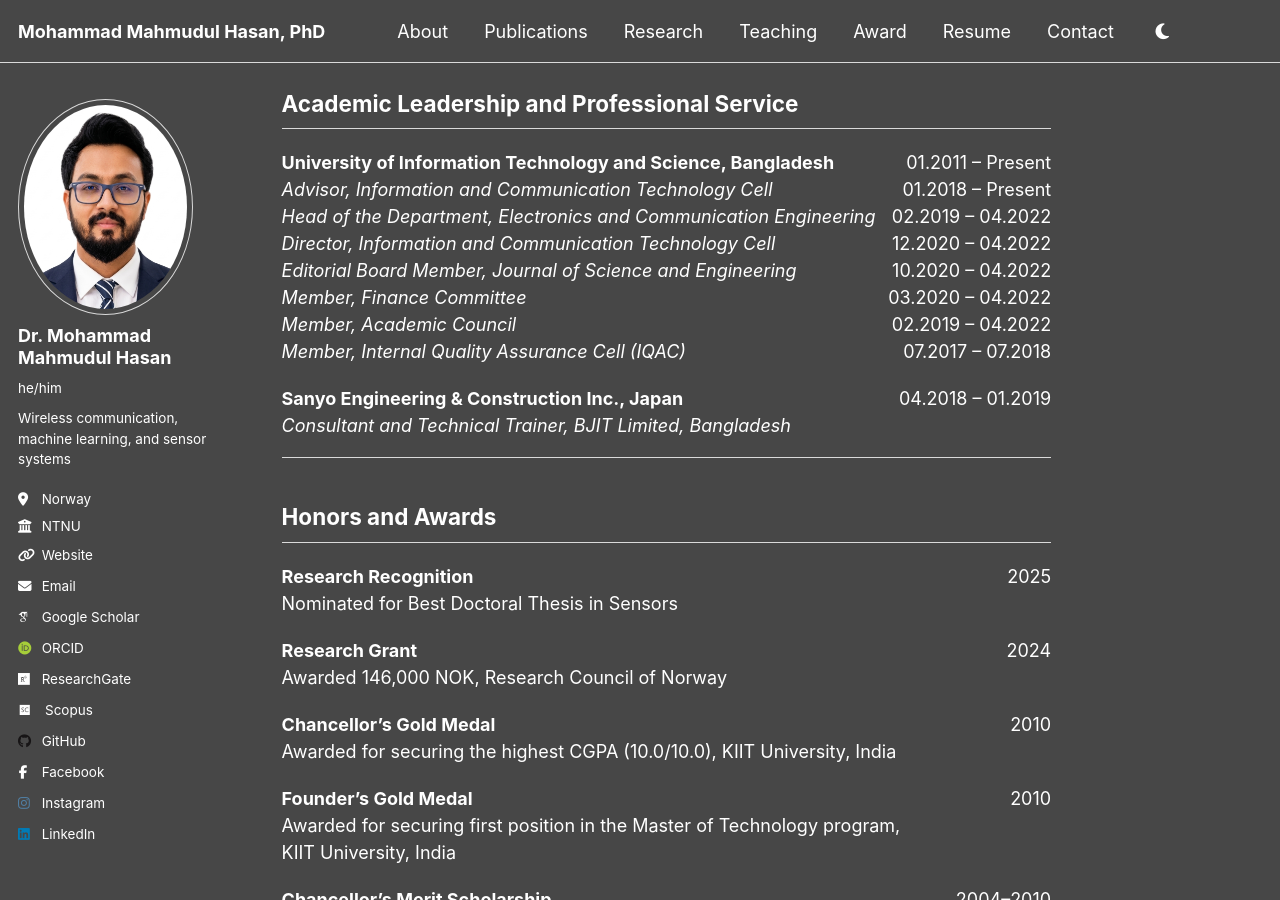
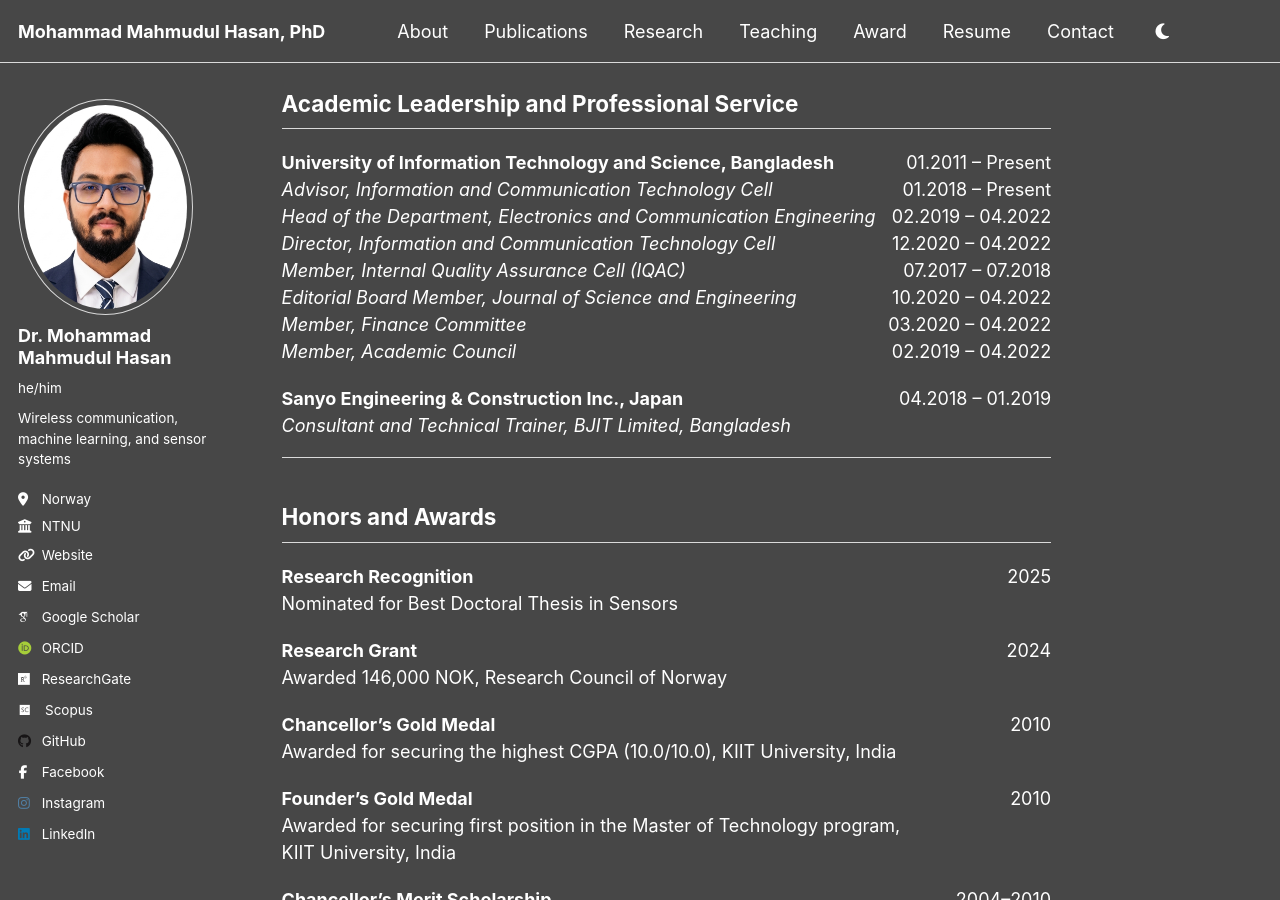
Before and after one commit to dearmahmud/dearmahmud.github.io, a Jekyll site: the page built from _pages/about.md, in a window 1280 px wide and 900 px high, scrolled down 4621 px. Built offline with Jekyll 4.4.1, drawn with Linux system fonts in a browser that asks for light colours; some web fonts are replaced.

Commit message:
Update about.md

```diff
--- a/_pages/about.md
+++ b/_pages/about.md
@@ -329,6 +329,10 @@ I remain deeply grateful to my supervisors, Dr. Sudhansu Sekhar Singh, Dr. Micha
   <span>12.2020 – 04.2022</span>
 </div>
 <div style="display: flex; justify-content: space-between;">
+  <span><em>Member, Internal Quality Assurance Cell (IQAC)</em></span>
+  <span>07.2017 – 07.2018</span>
+</div>
+<div style="display: flex; justify-content: space-between;">
   <span><em>Editorial Board Member, Journal of Science and Engineering</em></span>
   <span>10.2020 – 04.2022</span>
 </div>
@@ -339,10 +343,6 @@ I remain deeply grateful to my supervisors, Dr. Sudhansu Sekhar Singh, Dr. Micha
 <div style="display: flex; justify-content: space-between;">
   <span><em>Member, Academic Council</em></span>
   <span>02.2019 – 04.2022</span>
-</div>
-<div style="display: flex; justify-content: space-between;">
-  <span><em>Member, Internal Quality Assurance Cell (IQAC)</em></span>
-  <span>07.2017 – 07.2018</span>
 </div>
 
 <div style="margin-top: 20px; display: flex; justify-content: space-between; align-items: center;">
```
